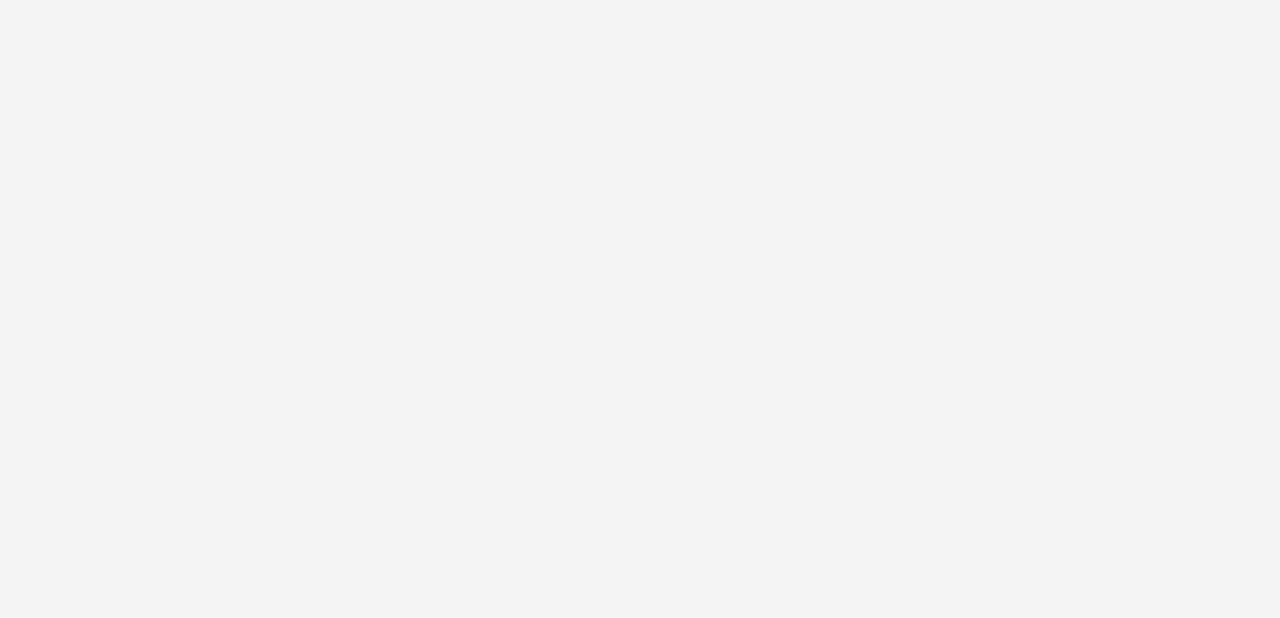
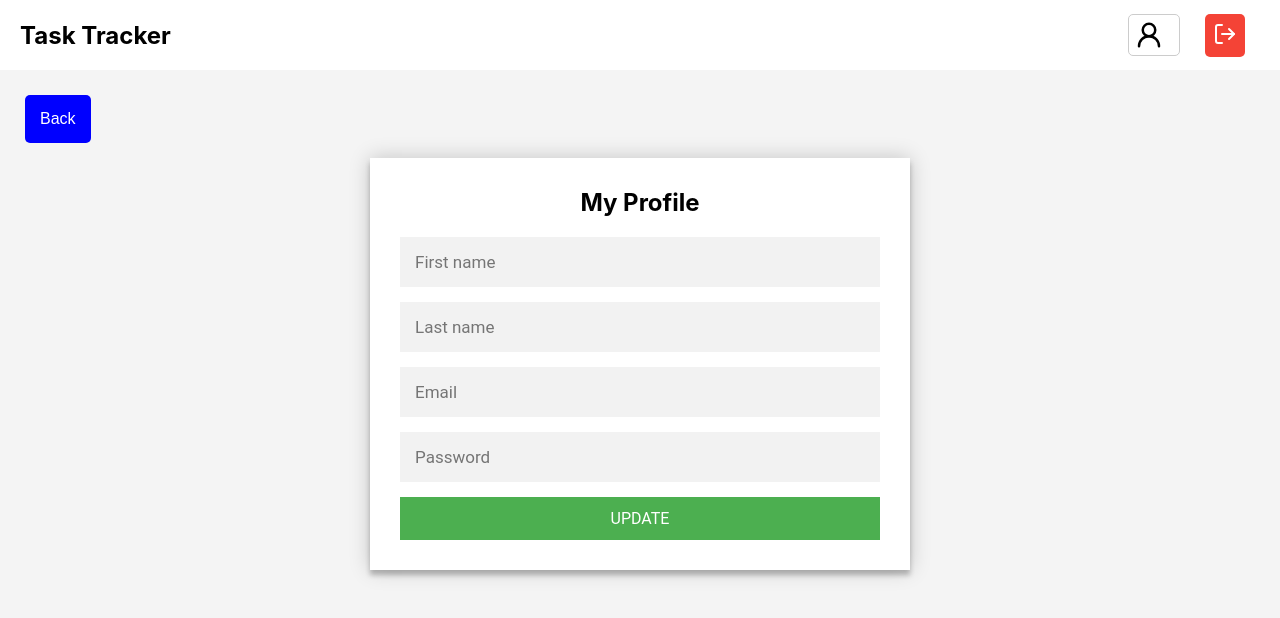
Before and after one commit to Dishanth-Prabhakar/Task-Tracker, a React (Create React App) app in the folder frontend/: page /Profile in a window 1280 px wide. Before the commit this address had no page. Shown: the top 618 px of the page. Built offline with nearby package versions, Linux system fonts and the light colour scheme; no server answers.

Commit message:
Profile pg updated

```diff
--- a/frontend/src/App.js
+++ b/frontend/src/App.js
@@ -3,6 +3,7 @@ import { BrowserRouter, Routes, Route } from 'react-router-dom';
 import Login from './Pages/login';
 import SignUp from './Pages/signup';
 import Home from './Pages/home';
+import Profile from './Pages/profile';
 import './App.css';
 
 function App() {
@@ -12,6 +13,7 @@ function App() {
         <Route path="/" element={<Login />} /> {/* Render Login component */}
         <Route path="/SignUp" element={<SignUp />} />
         <Route path="/Home" element={<Home />} />
+        <Route path="/Profile" element={<Profile />} />
       </Routes>
     </BrowserRouter>
   );
--- a/frontend/src/Pages/home.css
+++ b/frontend/src/Pages/home.css
@@ -28,6 +28,7 @@ body{
     border: 1px solid #ccc;
     border-radius: 5px;
     margin-right: 25px;
+    cursor: pointer;
 }
 
 .user-pic {
--- a/frontend/src/Pages/home.js
+++ b/frontend/src/Pages/home.js
@@ -44,6 +44,9 @@ function Home() {
         }
     }, [isLoggedIn, handleSignOut]);
 
+    const redirectToProfile = () => {
+        navigate('/profile');
+    };
 
     // to fetch username
     useEffect(() => {
@@ -57,7 +60,7 @@ function Home() {
     useEffect(() => {
         const backendUrl = process.env.REACT_APP_BACKEND_URL || 'http://localhost:5001';
         axios.get(`${backendUrl}/backtk_fetch`).then((response) => {
-            console.log(response.data);
+            // console.log(response.data);
             setbacklogdata(response.data);
         })
     }, [])
@@ -72,7 +75,7 @@ function Home() {
     useEffect(() => {
         const backendUrl = process.env.REACT_APP_BACKEND_URL || 'http://localhost:5001';
         axios.get(`${backendUrl}/todotk_fetch`).then((response) => {
-            console.log(response.data);
+            // console.log(response.data);
             settododata(response.data);
         })
     }, [])
@@ -87,7 +90,7 @@ function Home() {
     useEffect(() => {
         const backendUrl = process.env.REACT_APP_BACKEND_URL || 'http://localhost:5001';
         axios.get(`${backendUrl}/doingtk_fetch`).then((response) => {
-            console.log(response.data);
+            // console.log(response.data);
             setdoingdata(response.data);
         })
     }, [])
@@ -102,7 +105,7 @@ function Home() {
     useEffect(() => {
         const backendUrl = process.env.REACT_APP_BACKEND_URL || 'http://localhost:5001';
         axios.get(`${backendUrl}/donetk_fetch`).then((response) => {
-            console.log(response.data);
+            // console.log(response.data);
             setdonedata(response.data);
         })
     }, [])
@@ -120,7 +123,7 @@ function Home() {
                     <h1>Task Tracker</h1>
                 </div>
                 <div className="navbar-right">
-                    <div className='user-container'>
+                    <div className='user-container' onClick={redirectToProfile}>
                         <UserRound className="user-pic" />
                         <span className="user-name">{fname}</span>
                     </div>
--- /dev/null
+++ b/frontend/src/Pages/profile.css
@@ -0,0 +1,93 @@
+body{
+    background-color: #f4f4f4;
+}
+
+.navbar {
+    height: 50px;
+    display: flex;
+    justify-content: space-between;
+    align-items: center;
+    padding: 10px 20px;
+    background-color: #ffffff;
+}
+
+.navbar-left h1 {
+    margin: 0;
+}
+
+.navbar-right {
+    display: flex;
+    align-items: center;
+    padding-right: 15px;
+}
+
+.user-container {
+    display: flex;
+    align-items: center;
+    padding: 5px;
+    border: 1px solid #ccc;
+    border-radius: 5px;
+    margin-right: 25px;
+}
+
+.user-pic {
+    width: 30px;
+    height: 30px;
+}
+
+.user-name {
+    margin-left: 10px;
+}
+.logout-button {
+    padding: 8px;
+    background-color: #f44336;
+    color: white;
+    border: none;
+    border-radius: 5px;
+    cursor: pointer;
+}
+
+.logout-button:hover {
+    background-color: #d32f2f;
+}
+
+.back-btn {
+    margin: 25px 15px 15px 25px;
+    background-color: blue;
+    color: #ffffff;
+    border: none;
+    border-radius: 5px;
+    padding: 15px;
+    font-size: 16px;
+    cursor: pointer;
+}
+
+.sign-form-container {
+    height: 100%;
+    margin: 0;
+    display: flex;
+    justify-content: center;
+    align-items: center;
+}
+
+.sign-form {
+    position: relative;
+    z-index: 1;
+    background: #FFFFFF;
+    max-width: 480px;
+    padding: 30px;
+    text-align: center;
+    box-shadow: 0 0 20px 0 rgba(0, 0, 0, 0.2), 0 5px 5px 0 rgba(0, 0, 0, 0.24);
+}
+
+.sign-form input {
+    font-family: "Roboto", sans-serif;
+    outline: 0;
+    background: #f2f2f2;
+    width: 100%;
+    border: 0;
+    margin: 0 0 15px;
+    padding: 15px;
+    box-sizing: border-box;
+    font-size: 17px;
+}
--- /dev/null
+++ b/frontend/src/Pages/profile.js
@@ -0,0 +1,101 @@
+import React, { useState, useEffect, useCallback } from 'react';
+import { useNavigate } from 'react-router-dom';
+import axios from 'axios';
+import { LogOut, UserRound } from 'lucide-react';
+import './profile.css';
+
+const Profile = () => {
+    const [isLoggedIn, setIsLoggedIn] = useState(true);
+    const [fname, setFname] = useState("");
+    const [lname, setLname] = useState("");
+    const [mail, setMail] = useState("");
+    const [password, setPassword] = useState("");
+    const navigate = useNavigate();
+
+    const handleSignOut = useCallback(() => {
+        setIsLoggedIn(false);
+        sessionStorage.removeItem('token');
+        navigate('/');
+    }, [navigate]);
+
+    useEffect(() => {
+        if (isLoggedIn) {
+            const timeoutId = setTimeout(handleSignOut, 30 * 60000);
+            return () => clearTimeout(timeoutId);
+        }
+    }, [isLoggedIn, handleSignOut]);
+
+    // to fetch username
+    // to fetch username
+    useEffect(() => {
+        const backendUrl = process.env.REACT_APP_BACKEND_URL || 'http://localhost:5001';
+        axios.get(`${backendUrl}/user_name`).then((response) => {
+            setFname(response.data[0].fname);
+        });
+    }, []);
+
+
+    const redirectToProfile = () => {
+        navigate('/profile');
+    };
+
+    const redirectToHome = () => {
+        navigate('/home');
+    };
+
+    // to fetch user details
+    useEffect(() => {
+        const backendUrl = process.env.REACT_APP_BACKEND_URL || 'http://localhost:5001';
+        axios.get(`${backendUrl}/profile`).then((response) => {
+            setFname(response.data[0].fname);
+            setLname(response.data[0].lname);
+            setMail(response.data[0].mail);
+            setPassword(response.data[0].password);
+        });
+    }, []);
+
+    const profileupdate = () => {
+        const backendUrl = process.env.REACT_APP_BACKEND_URL || 'http://localhost:5001';
+        axios.put(`${backendUrl}/profile_update`, {
+            fname: fname,
+            lname: lname,
+            mail: mail,
+            password: password
+        }).then(() => {
+            console.log("Updated Profile");
+        }).catch((error) => {
+            console.error("Error sending to backend:", error);
+        });
+        window.location.reload();
+    }
+
+    return (
+        <>
+            <nav className="navbar">
+                <div className="navbar-left">
+                    <h1>Task Tracker</h1>
+                </div>
+                <div className="navbar-right">
+                    <div className='user-container' onClick={redirectToProfile} >
+                        <UserRound className="user-pic"/>
+                        <span className="user-name">{fname}</span>
+                    </div>
+                    <button onClick={handleSignOut} className="logout-button"><LogOut /></button>
+                </div>
+            </nav>
+            <button type='submit' className='back-btn' onClick={redirectToHome}>Back</button>
+            <div className="sign-form-container">
+            <form className='sign-form' onSubmit={profileupdate}>
+                    <h2>My Profile</h2>
+                    <input type="text" value={fname} placeholder='First name' onChange={(e) => setFname(e.target.value)} />
+                    <input type="text" value={lname} placeholder='Last name' onChange={(e) => setLname(e.target.value)} />
+                    <input type="text" value={mail} placeholder='Email' onChange={(e) => setMail(e.target.value)} disabled  />
+                    <input type="password" value={password} placeholder='Password' onChange={(e) => setPassword(e.target.value)} />
+                    <button type="submit">Update</button>
+            </form>
+            </div>
+        </>
+    )
+}
+
+export default Profile
```
Also changed, not shown: 1 other file (tests, documents, lock files or other folders).
